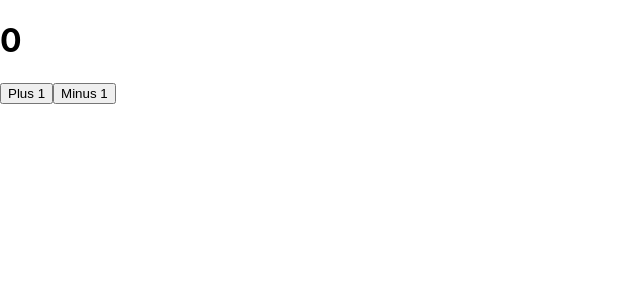
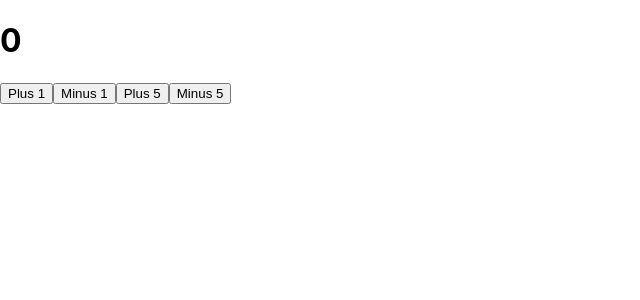
Before and after one commit to AndrzejRokosz/counter, a React (Create React App) app: page / in a window 1280 px wide. Shown: the top 300 px of the page, without its empty margins (0-640 px from the left). Built offline with nearby package versions, Linux system fonts and the light colour scheme.

Commit message:
plus5/minus5

```diff
--- a/src/Counter.js
+++ b/src/Counter.js
@@ -11,6 +11,14 @@ class Counter extends React.Component {
 
     decHandler = () => {
         this.setState({ number: this.state.number - 1 })
+    }
+
+    incByFiveHandler = () => {
+        this.setState({ number: this.state.number + 5 })
+    }
+
+    decByFiveHandler = () => {
+        this.setState({ number: this.state.number - 5 })
     }
 
     render() {
@@ -27,6 +35,16 @@ class Counter extends React.Component {
                 >
                     Minus 1
                 </button>
+                <button
+                    onClick={this.incByFiveHandler}
+                >
+                    Plus 5
+                </button>
+                <button
+                    onClick={this.decByFiveHandler}
+                >
+                    Minus 5
+                </button>
             </div>
         )
     }
```
